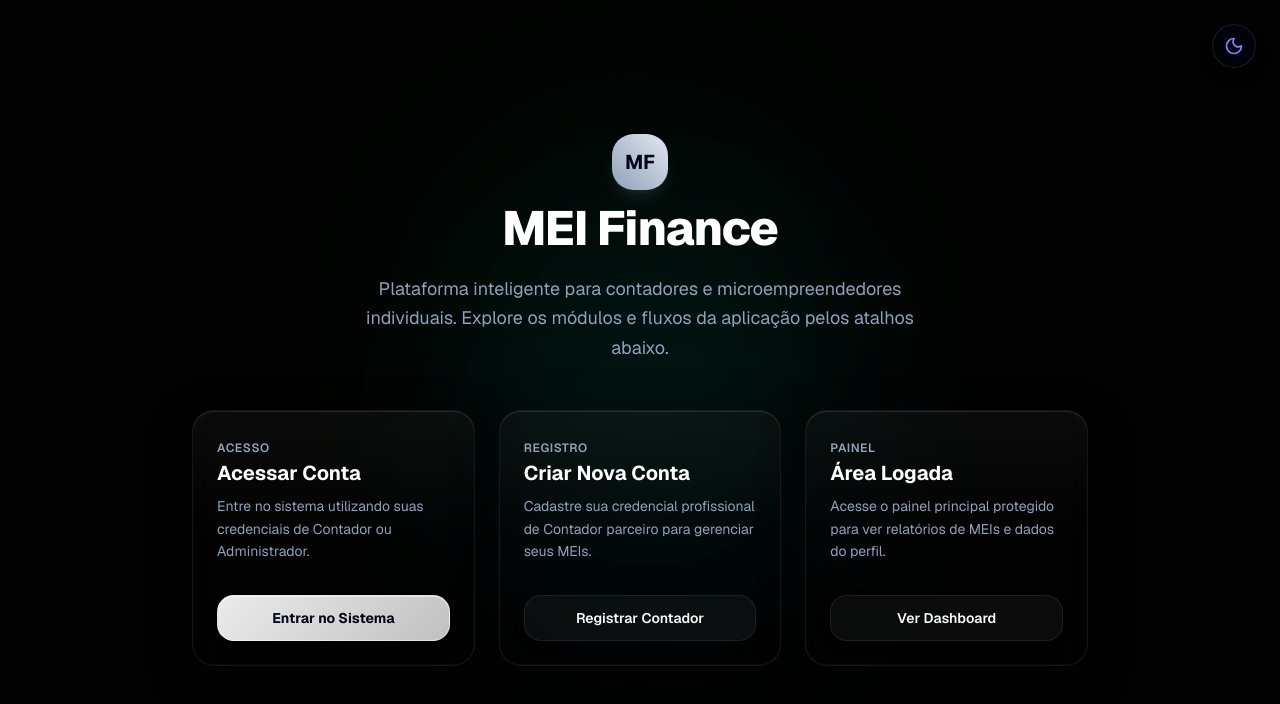
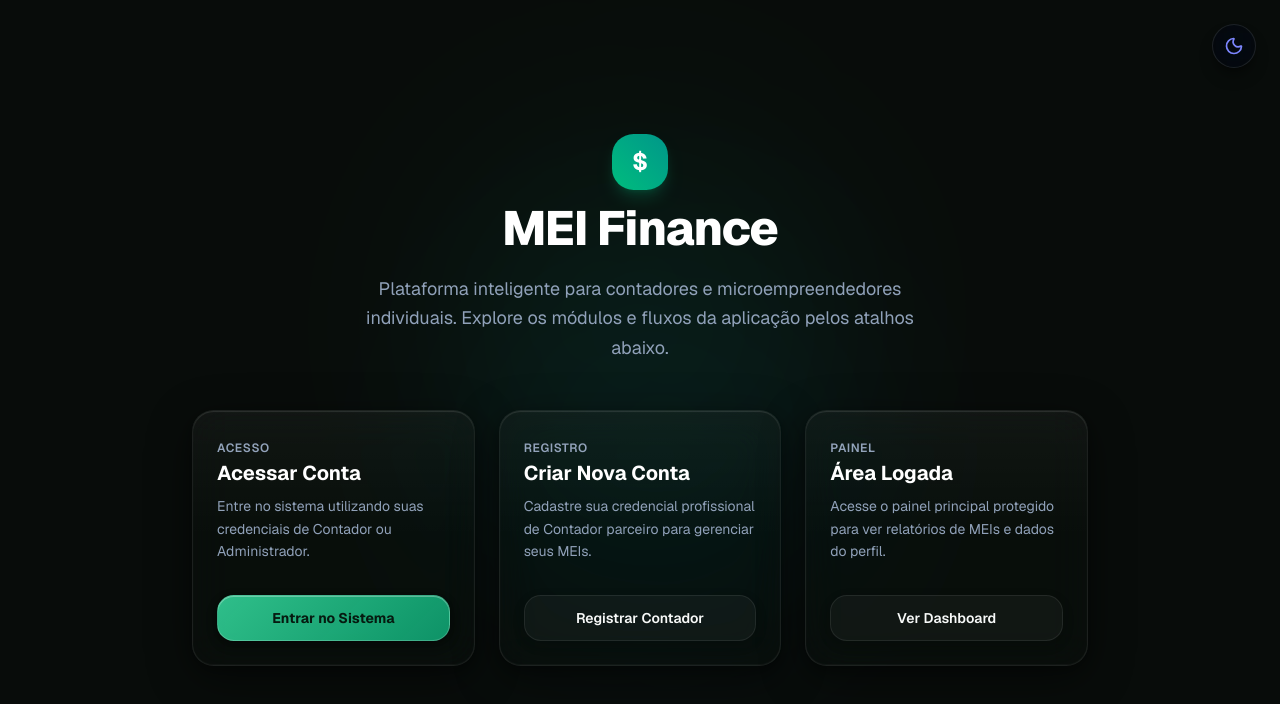
Before and after one commit to DouradoCtrl/mei-finance-sdd, a Next.js app in the folder nextjs/: page / in a window 1280 px wide. Shown: the top 704 px of the page. Built offline with nearby package versions, Linux system fonts and the light colour scheme.

Commit message:
feat(design): atenuar dark mode, botões verde esmeralda e logo cifrão ($)

```diff
--- a/nextjs/app/dashboard/page.tsx
+++ b/nextjs/app/dashboard/page.tsx
@@ -60,8 +60,8 @@ export default function DashboardPage() {
       <header className="border-b border-slate-900/5 dark:border-white/5 bg-background/60 backdrop-blur-md sticky top-0 z-50">
         <div className="max-w-7xl mx-auto px-4 sm:px-6 lg:px-8 h-16 flex items-center justify-between">
           <div className="flex items-center gap-3">
-            <div className="h-9 w-9 rounded-lg bg-gradient-to-tr from-slate-400 to-slate-200 flex items-center justify-center font-bold text-slate-950 shadow-lg shadow-slate-500/20">
-              MF
+            <div className="h-9 w-9 rounded-lg bg-gradient-to-tr from-emerald-500 to-teal-600 text-white flex items-center justify-center font-bold text-lg shadow-lg shadow-emerald-500/20 select-none">
+              $
             </div>
             <span className="text-lg font-bold tracking-tight text-slate-900 dark:text-white">
               MEI Finance
--- a/nextjs/app/globals.css
+++ b/nextjs/app/globals.css
@@ -55,19 +55,19 @@
   --card-foreground: oklch(0.12 0.005 160);
   --popover: oklch(1 0 0 / 0.85);
   --popover-foreground: oklch(0.12 0.005 160);
-  --primary: oklch(0.25 0.08 160); /* Emerald green primary */
+  --primary: oklch(0.48 0.15 160); /* Vibrant finance emerald green */
   --primary-foreground: oklch(0.98 0.003 160);
   --secondary: oklch(0.12 0.005 160 / 0.05);
   --secondary-foreground: oklch(0.12 0.005 160);
   --muted: oklch(0.12 0.005 160 / 0.04);
   --muted-foreground: oklch(0.45 0.005 160);
-  --accent: oklch(0.25 0.08 160 / 0.06);
-  --accent-foreground: oklch(0.25 0.08 160);
+  --accent: oklch(0.48 0.15 160 / 0.06);
+  --accent-foreground: oklch(0.48 0.15 160);
   --destructive: oklch(0.6 0.18 25);
   --destructive-foreground: oklch(0.98 0.01 25);
   --border: oklch(0.12 0.005 160 / 0.08); /* 8% dark border */
   --input: oklch(0.12 0.005 160 / 0.03); /* 3% dark input bg */
-  --ring: oklch(0.25 0.08 160 / 0.4); /* Emerald green focus ring */
+  --ring: oklch(0.48 0.15 160 / 0.4); /* Emerald green focus ring */
   --chart-1: oklch(0.65 0.15 160);
   --chart-2: oklch(0.55 0.12 160);
   --chart-3: oklch(0.45 0.09 160);
@@ -76,43 +76,43 @@
   --radius: 0.75rem;
   --sidebar: oklch(1 0 0 / 0.4);
   --sidebar-foreground: oklch(0.12 0.005 160);
-  --sidebar-primary: oklch(0.12 0.005 160);
+  --sidebar-primary: oklch(0.48 0.15 160);
   --sidebar-primary-foreground: oklch(0.98 0.003 160);
   --sidebar-accent: oklch(0.12 0.005 160 / 0.08);
   --sidebar-accent-foreground: oklch(0.12 0.005 160);
   --sidebar-border: oklch(0.12 0.005 160 / 0.08);
-  --sidebar-ring: oklch(0.25 0.08 160 / 0.4);
+  --sidebar-ring: oklch(0.48 0.15 160 / 0.4);
   --shadow-card: 0 12px 40px rgba(12, 28, 20, 0.05), 0 4px 12px rgba(12, 28, 20, 0.03); /* Soft light shadow */
 }
 
 .dark {
-  --background: oklch(0.08 0.006 160); /* Deep obsidian Charcoal Green background */
+  --background: oklch(0.15 0.008 160); /* Less dark, smooth obsidian green background */
   --foreground: oklch(0.98 0.003 160); /* Silver off-white text */
-  --card: oklch(0.12 0.005 160 / 0.3); /* Translucent dark emerald glass card */
+  --card: oklch(0.18 0.008 160 / 0.35); /* Translucent dark emerald glass card */
   --card-foreground: oklch(0.98 0.003 160);
-  --popover: oklch(0.12 0.005 160 / 0.85);
+  --popover: oklch(0.18 0.008 160 / 0.85);
   --popover-foreground: oklch(0.98 0.003 160);
-  --primary: oklch(0.92 0.005 160); /* Shiny silver highlight */
+  --primary: oklch(0.78 0.12 160); /* Radiant shiny green */
   --primary-foreground: oklch(0.06 0.002 160); /* Deep charcoal green text contrast */
-  --secondary: oklch(0.16 0.005 160 / 0.5);
+  --secondary: oklch(0.22 0.008 160 / 0.5);
   --secondary-foreground: oklch(0.98 0.003 160);
-  --muted: oklch(0.15 0.005 160 / 0.4);
+  --muted: oklch(0.20 0.008 160 / 0.4);
   --muted-foreground: oklch(0.65 0.005 160);
-  --accent: oklch(0.20 0.008 160 / 0.5);
+  --accent: oklch(0.25 0.01 160 / 0.5);
   --accent-foreground: oklch(0.98 0.003 160);
   --destructive: oklch(0.6 0.18 25);
   --destructive-foreground: oklch(0.98 0.01 25);
   --border: oklch(0.98 0.003 160 / 0.08);
   --input: oklch(0.98 0.003 160 / 0.04);
-  --ring: oklch(0.92 0.005 160 / 0.5); /* Glowing silver focus ring */
-  --sidebar: oklch(0.12 0.005 160 / 0.4);
+  --ring: oklch(0.78 0.12 160 / 0.5); /* Glowing silver-green focus ring */
+  --sidebar: oklch(0.18 0.008 160 / 0.4);
   --sidebar-foreground: oklch(0.98 0.003 160);
-  --sidebar-primary: oklch(0.92 0.005 160);
+  --sidebar-primary: oklch(0.78 0.12 160);
   --sidebar-primary-foreground: oklch(0.06 0.002 160);
-  --sidebar-accent: oklch(0.20 0.008 160 / 0.5);
+  --sidebar-accent: oklch(0.22 0.008 160 / 0.5);
   --sidebar-accent-foreground: oklch(0.98 0.003 160);
   --sidebar-border: oklch(0.98 0.003 160 / 0.08);
-  --sidebar-ring: oklch(0.92 0.005 160 / 0.5);
+  --sidebar-ring: oklch(0.78 0.12 160 / 0.5);
   --shadow-card: 0 12px 45px rgba(0, 0, 0, 0.45), 0 4px 12px rgba(0, 0, 0, 0.25); /* Deep dark shadow */
 }
 
@@ -327,55 +327,55 @@ textarea:focus-visible {
 .btn-liquid-glass {
   background: linear-gradient(
     135deg,
-    rgba(255, 255, 255, 0.95) 0%,
-    rgba(240, 245, 250, 0.9) 100%
+    rgba(16, 185, 129, 0.92) 0%,
+    rgba(5, 150, 105, 0.85) 100%
   ) !important;
-  border: 1px solid rgba(255, 255, 255, 0.8) !important;
-  color: #0c1c14 !important;
+  border: 1px solid rgba(255, 255, 255, 0.25) !important;
+  color: #ffffff !important;
   box-shadow:
-    0 4px 12px rgba(12, 28, 20, 0.04),
-    0 2px 4px rgba(12, 28, 20, 0.08),
-    inset 0 1px 0 rgba(255, 255, 255, 0.5) !important;
+    0 4px 12px rgba(16, 185, 129, 0.15),
+    0 2px 4px rgba(16, 185, 129, 0.2),
+    inset 0 1px 0 rgba(255, 255, 255, 0.25) !important;
   transition: all 0.2s cubic-bezier(0.16, 1, 0.3, 1) !important;
 }
 
 .btn-liquid-glass:hover {
   background: linear-gradient(
     135deg,
-    rgba(255, 255, 255, 1) 0%,
-    rgba(245, 250, 255, 0.98) 100%
+    rgba(16, 185, 129, 1) 0%,
+    rgba(4, 120, 87, 0.95) 100%
   ) !important;
   box-shadow:
-    0 8px 20px rgba(25, 135, 84, 0.1),
-    0 4px 8px rgba(12, 28, 20, 0.12),
-    inset 0 1px 0 rgba(255, 255, 255, 0.7) !important;
+    0 8px 20px rgba(16, 185, 129, 0.25),
+    0 4px 8px rgba(16, 185, 129, 0.3),
+    inset 0 1px 0 rgba(255, 255, 255, 0.35) !important;
   transform: translateY(-0.5px);
 }
 
 .dark .btn-liquid-glass {
   background: linear-gradient(
     135deg,
-    rgba(255, 255, 255, 0.92) 0%,
-    rgba(235, 235, 235, 0.82) 100%
+    rgba(52, 211, 153, 0.9) 0%,
+    rgba(16, 185, 129, 0.78) 100%
   ) !important;
-  border: 1px solid rgba(255, 255, 255, 0.45) !important;
-  color: #020617 !important;
+  border: 1px solid rgba(255, 255, 255, 0.18) !important;
+  color: #061a10 !important;
   box-shadow:
-    0 4px 12px rgba(0, 0, 0, 0.15),
-    0 2px 4px rgba(0, 0, 0, 0.25),
-    inset 0 1px 0 rgba(255, 255, 255, 0.5) !important;
+    0 4px 12px rgba(0, 0, 0, 0.2),
+    0 2px 4px rgba(0, 0, 0, 0.3),
+    inset 0 1px 0 rgba(255, 255, 255, 0.3) !important;
 }
 
 .dark .btn-liquid-glass:hover {
   background: linear-gradient(
     135deg,
-    rgba(255, 255, 255, 1) 0%,
-    rgba(245, 245, 245, 0.95) 100%
+    rgba(52, 211, 153, 1) 0%,
+    rgba(16, 185, 129, 0.9) 100%
   ) !important;
   box-shadow:
-    0 8px 24px rgba(255, 255, 255, 0.1),
-    0 4px 8px rgba(0, 0, 0, 0.35),
-    inset 0 1px 0 rgba(255, 255, 255, 0.7) !important;
+    0 8px 24px rgba(52, 211, 153, 0.25),
+    0 4px 8px rgba(0, 0, 0, 0.4),
+    inset 0 1px 0 rgba(255, 255, 255, 0.4) !important;
 }
 
 .btn-liquid-glass:active {
--- a/nextjs/app/login/page.tsx
+++ b/nextjs/app/login/page.tsx
@@ -168,8 +168,8 @@ export default function LoginPage() {
       <div className="w-full max-w-md space-y-6 relative z-10">
         {/* Logo and title */}
         <div className="text-center space-y-2 select-none">
-          <div className="inline-flex w-12 h-12 rounded-2xl bg-gradient-to-tr from-slate-400 to-slate-200 text-slate-950 items-center justify-center font-bold text-lg shadow-lg shadow-slate-500/20 mb-2">
-            MF
+          <div className="inline-flex w-12 h-12 rounded-2xl bg-gradient-to-tr from-emerald-500 to-teal-600 text-white items-center justify-center font-bold text-xl shadow-lg shadow-emerald-500/20 mb-2">
+            $
           </div>
           <h1 className="text-2xl font-bold tracking-tight text-slate-900 dark:text-white">MEI Finance</h1>
           <p className="text-sm text-slate-600 dark:text-slate-400">
--- a/nextjs/app/page.tsx
+++ b/nextjs/app/page.tsx
@@ -17,8 +17,8 @@ export default function Home() {
       <div className="max-w-4xl w-full space-y-12 relative z-10 text-center">
         {/* Header */}
         <div className="space-y-4">
-          <div className="inline-flex w-14 h-14 rounded-2xl bg-gradient-to-tr from-slate-400 to-slate-200 text-slate-950 items-center justify-center font-bold text-xl shadow-lg shadow-slate-500/20 mb-2">
-            MF
+          <div className="inline-flex w-14 h-14 rounded-2xl bg-gradient-to-tr from-emerald-500 to-teal-600 text-white items-center justify-center font-bold text-2xl shadow-lg shadow-emerald-500/20 mb-2 select-none">
+            $
           </div>
           <h1 className="text-4xl sm:text-5xl font-extrabold tracking-tight text-slate-900 dark:text-white leading-tight">
             MEI Finance
--- a/nextjs/app/register/page.tsx
+++ b/nextjs/app/register/page.tsx
@@ -74,8 +74,8 @@ export default function RegisterPage() {
       <div className="w-full max-w-lg space-y-6 relative z-10">
         {/* Logo and title */}
         <div className="text-center space-y-2 select-none">
-          <div className="inline-flex w-12 h-12 rounded-2xl bg-gradient-to-tr from-slate-400 to-slate-200 text-slate-950 items-center justify-center font-bold text-lg shadow-lg shadow-slate-500/20 mb-2">
-            MF
+          <div className="inline-flex w-12 h-12 rounded-2xl bg-gradient-to-tr from-emerald-500 to-teal-600 text-white items-center justify-center font-bold text-xl shadow-lg shadow-emerald-500/20 mb-2">
+            $
           </div>
           <h1 className="text-2xl font-bold tracking-tight text-slate-900 dark:text-white">MEI Finance</h1>
           <p className="text-sm text-slate-600 dark:text-slate-400">
```
